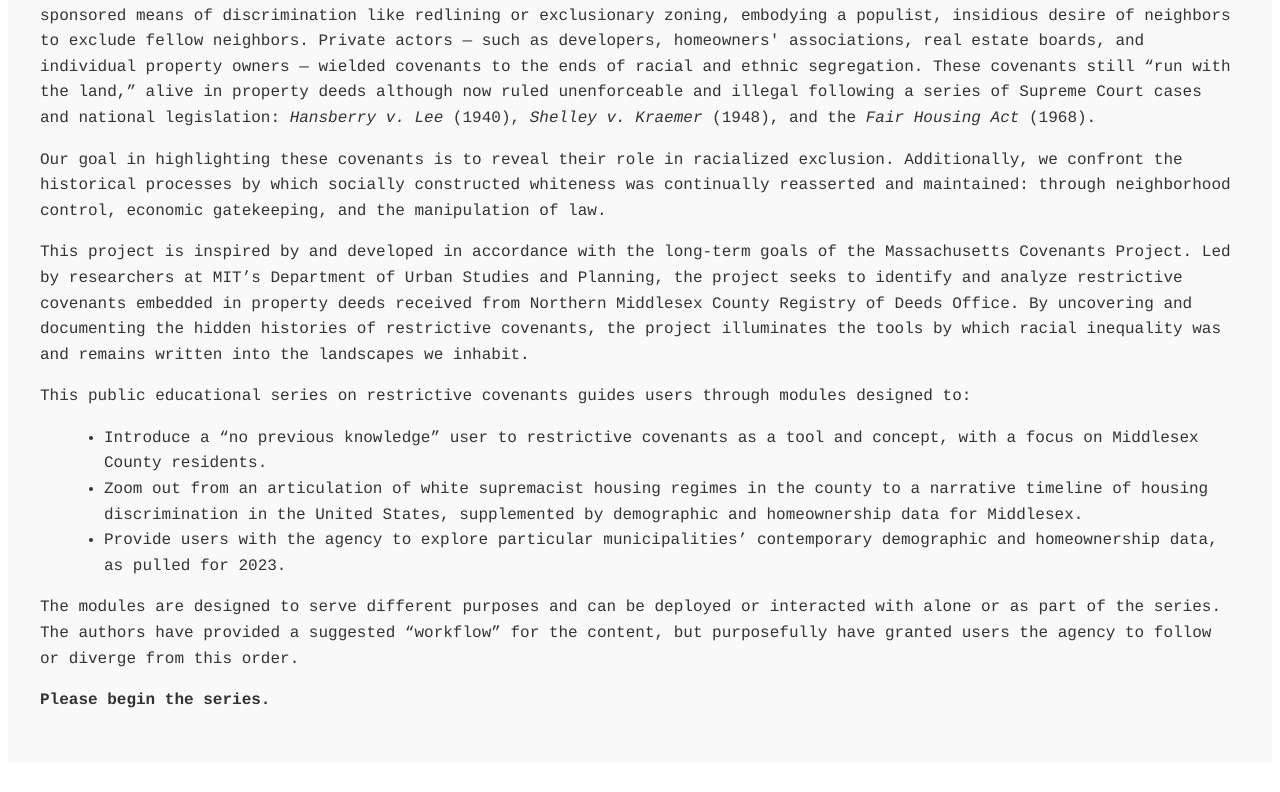
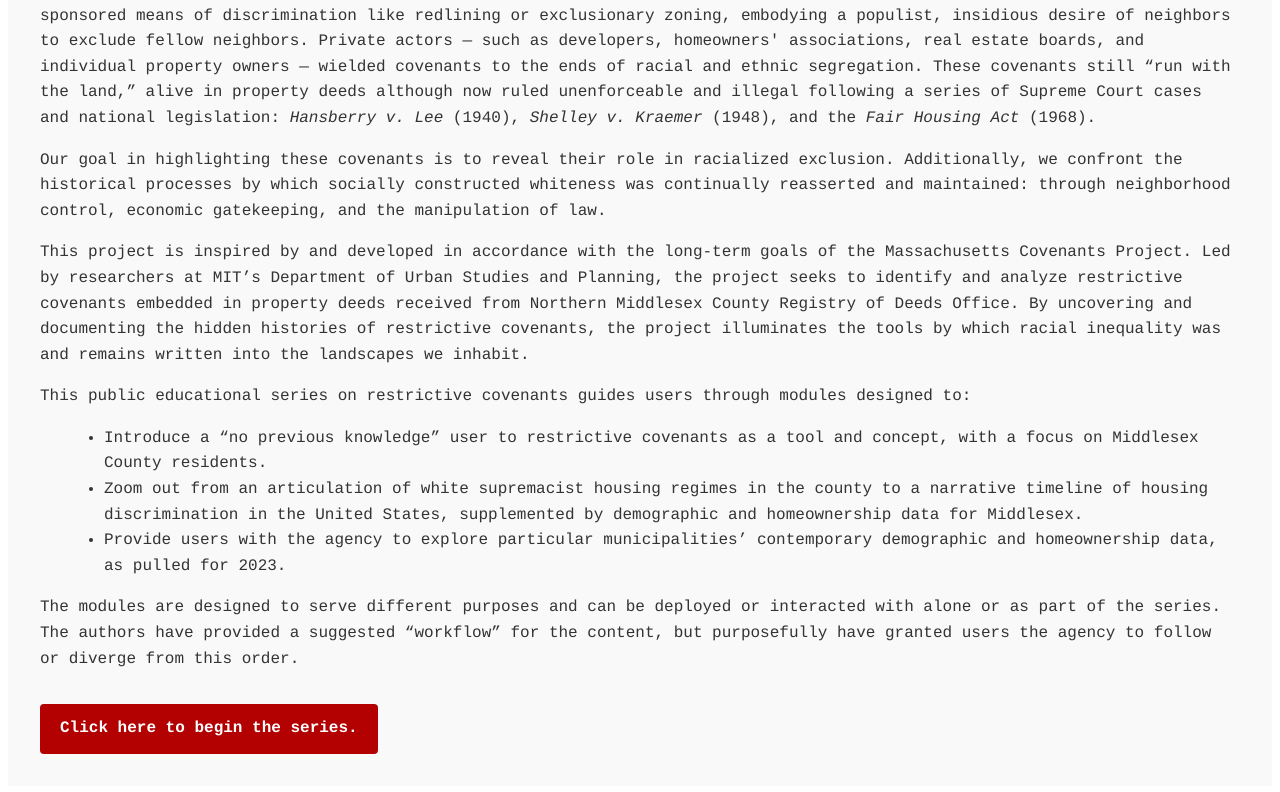
Before and after one commit to kjammons/FP_HOME, a SvelteKit app: page /start_here in a window 1280 px wide. Shown: the part 703-1495 px from the top of the page. Before the commit the page ends 1473 px from the top, so only its background shows below. Built offline with nearby package versions, Linux system fonts and the light colour scheme.

Commit message:
adding buttons

```diff
--- a/src/routes/start_here/+page.svelte
+++ b/src/routes/start_here/+page.svelte
@@ -44,7 +44,9 @@
         The modules are designed to serve different purposes and can be deployed or interacted with alone or as part of the series. The authors have provided a suggested “workflow” for the content, but purposefully have granted users the agency to follow or diverge from this order.
       </p>
 
-      <p><strong>Please begin the series.</strong></p>
+      <a class="explore-button" href="covenants">
+        Click here to begin the series.
+    </a>
     </div>
   </main>
 
@@ -67,4 +69,18 @@
       margin-left: 1.5rem;
       list-style-type: disc;
     }
+
+    .explore-button {
+    display: inline-block;
+    margin-top: 1rem;
+    padding: 0.75rem 1.25rem;
+    background: #b30000;
+    color: #fff;
+    text-decoration: none;
+    border-radius: 4px;
+    font-weight: bold;
+  }
+  .explore-button:hover {
+    background: #b30000;
+  }
   </style>
```
